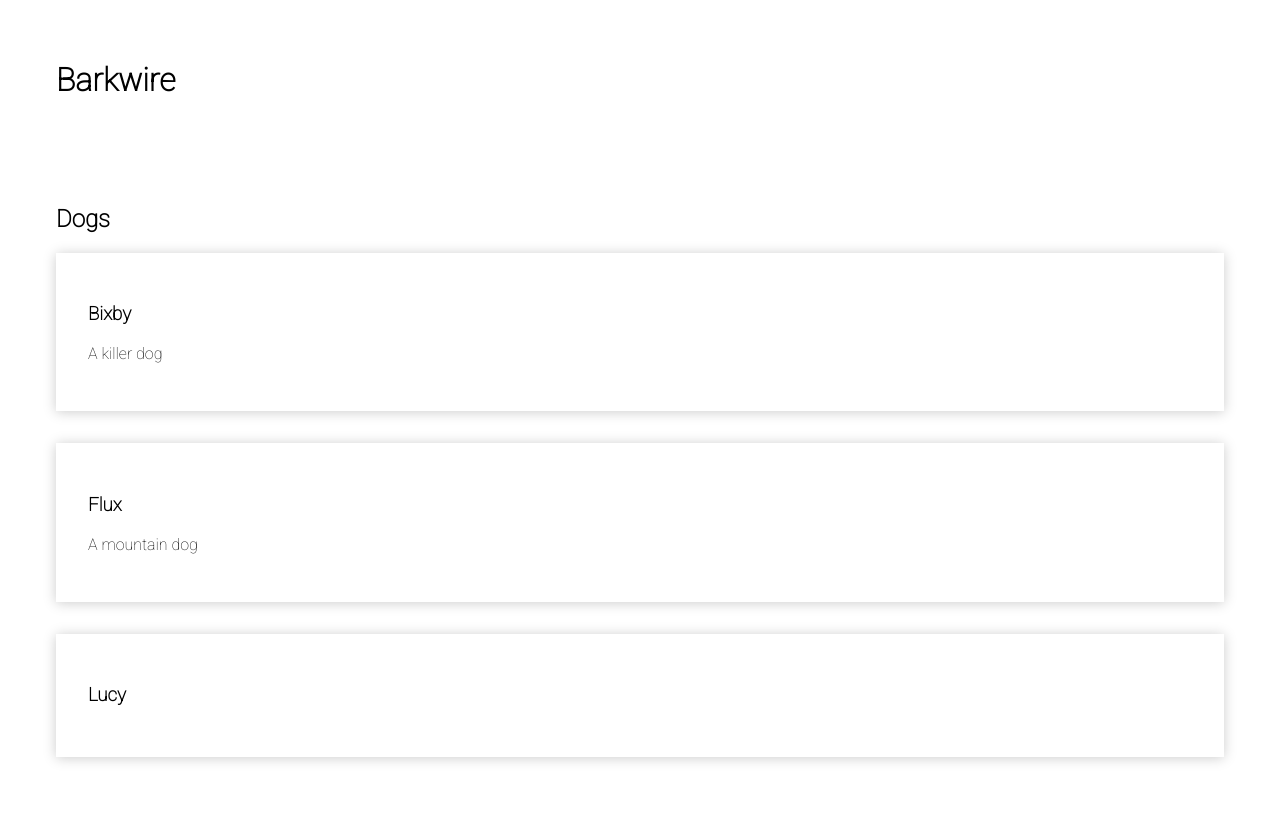
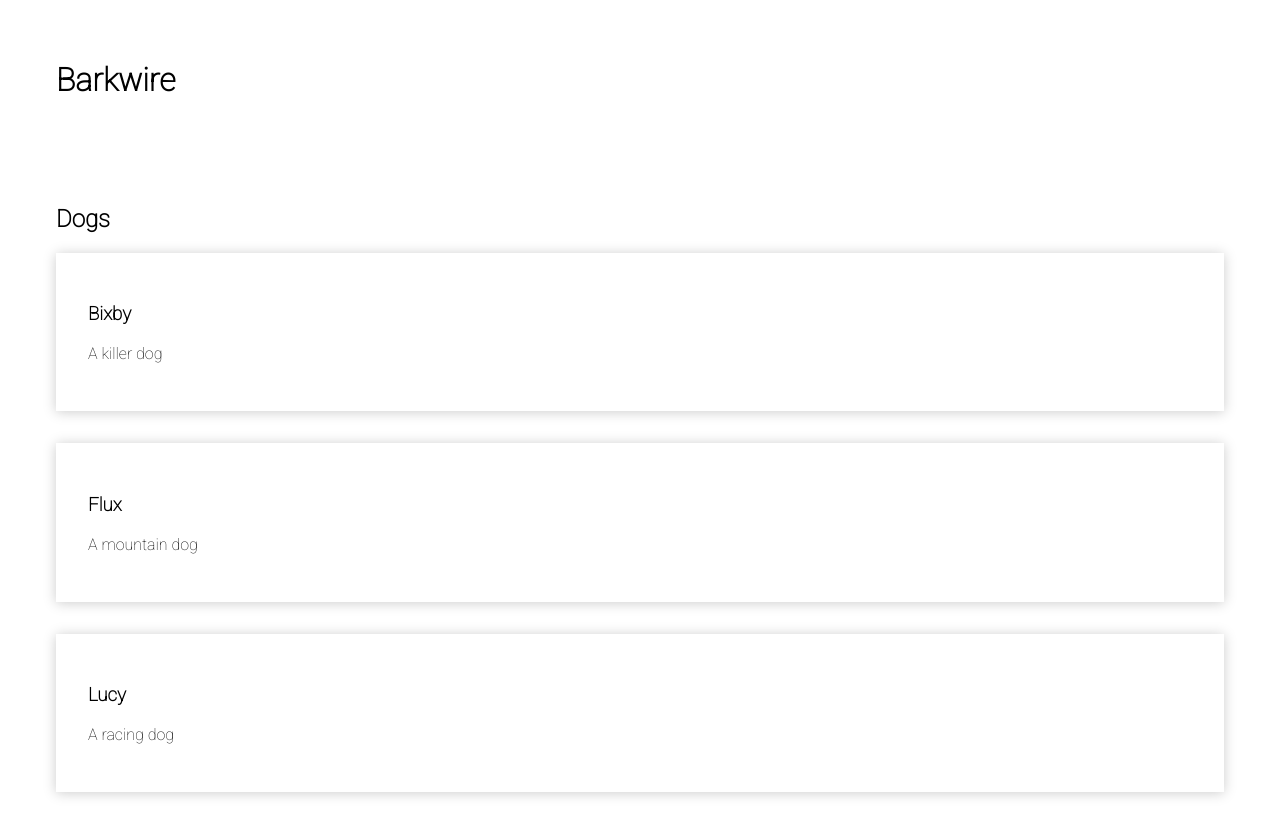
Before and after one commit to 2W-J2H2/barkwire, a Vue app: page / in a window 1280 px wide. Shown: the top 836 px of the page. Built offline with nearby package versions, Linux system fonts and the light colour scheme.

Commit message:
created a 'computed' property7 in the export script in App.vue in order to move the logic from Dogs into the App level; passed the dogs object into the Dogs component by passing the dogs() function down with a colon (':') in front of the function in order to indicate that JavaScript was being used

```diff
--- a/src/App.vue
+++ b/src/App.vue
@@ -5,7 +5,7 @@
     </header>
     <main>
       <h2>Dogs</h2>
-      <Dogs />
+      <Dogs :dogs="dogs"/>
     </main>
   </div>
 </template>
--- a/src/components/Dogs.vue
+++ b/src/components/Dogs.vue
@@ -1,30 +1,18 @@
 <template>
     <ul class="dogs">
-        <li>
-          <Dog
-            name="Bixby"
-            description="A killer dog"
-          />
-        </li>
-        <li>
-          <Dog
-            name="Flux"
-            description="A mountain dog"
-          />
-        </li>
-        <li>
-          <Dog
-            name="Lucy"
-            description=""
-          />
-        </li>
-      </ul>
+      <li v-for="dog in dogs" :key="dog.id">
+        <Dog :name="dog.name" :description="dog.description"/>
+      </li>
+    </ul>
 </template>
 
 <script>
 import Dog from "@/components/Dog"
 
 export default {
+  props: {
+    dogs: Array
+  },
   components: {
     Dog
   }
```
